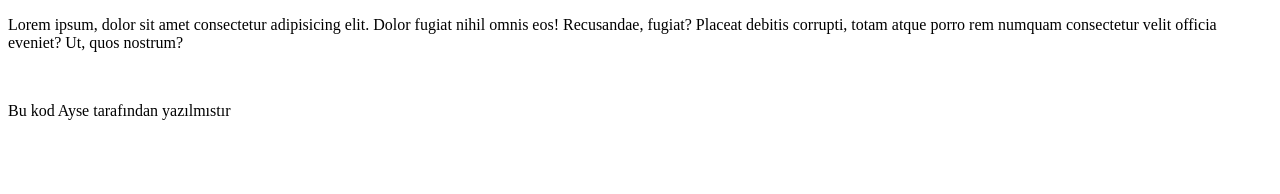
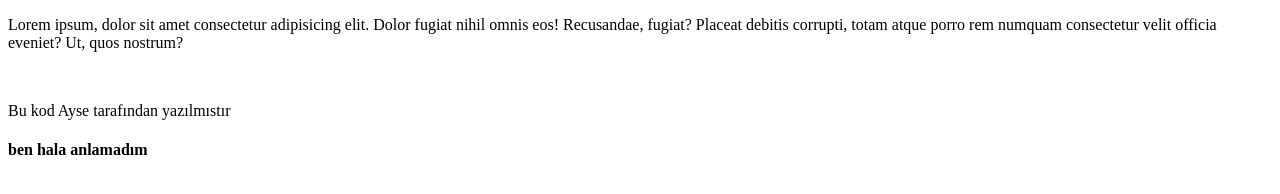
Before and after one commit to aysethebrave/27December, a plain HTML site: page index.html in a window 1280 px wide. Drawn offline with Linux system fonts and the light colour scheme.

Commit message:
anlamadım

```diff
--- a/index.html
+++ b/index.html
@@ -9,5 +9,6 @@
 <body>
   <p>Lorem ipsum, dolor sit amet consectetur adipisicing elit. Dolor fugiat nihil omnis eos! Recusandae, fugiat? Placeat debitis corrupti, totam atque porro rem numquam consectetur velit officia eveniet? Ut, quos nostrum?</p><br>
   <p>Bu kod Ayse tarafından yazılmıstır</p>
+  <h4>ben hala anlamadım</h4>
 </body>
 </html>
```
